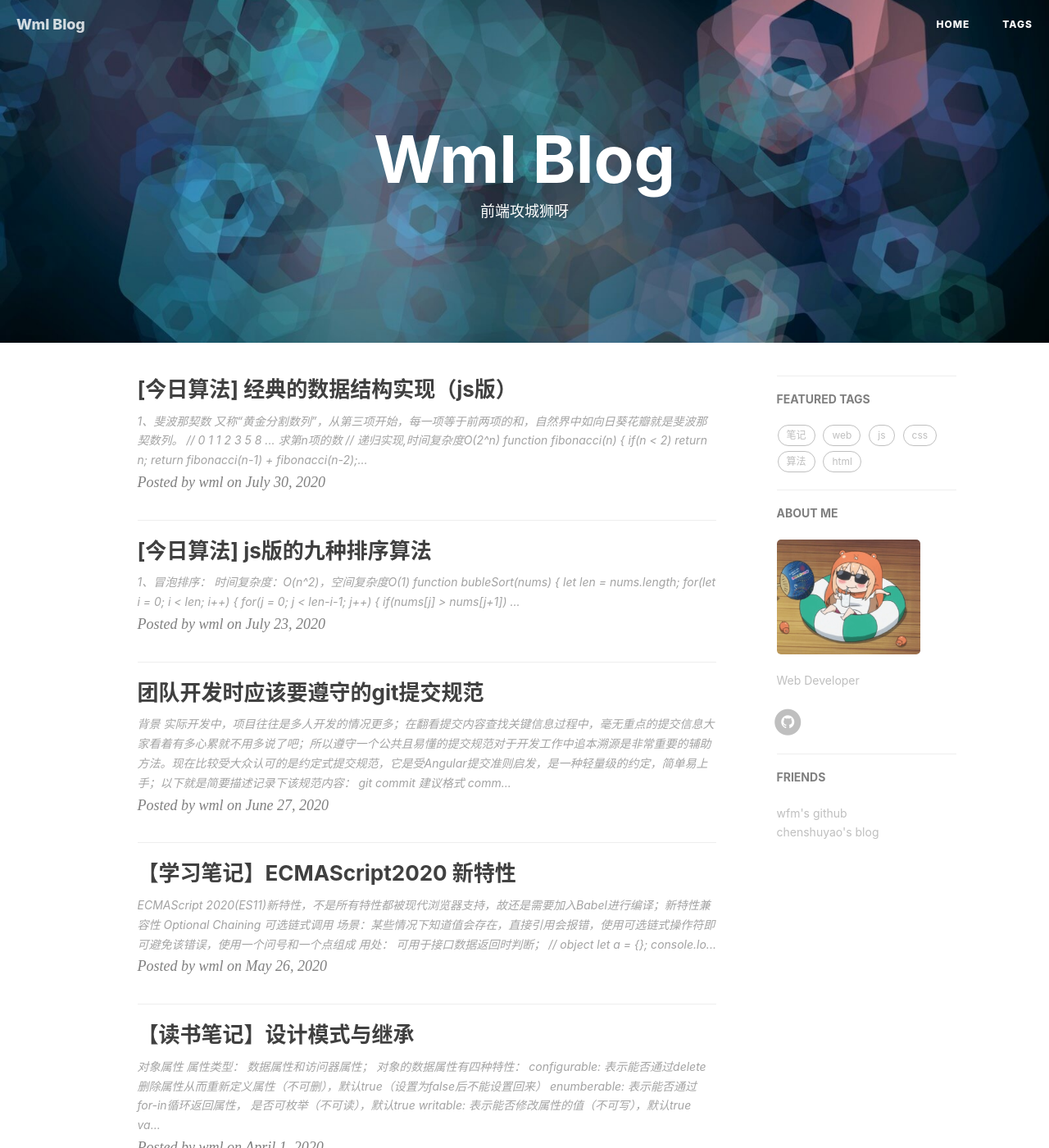
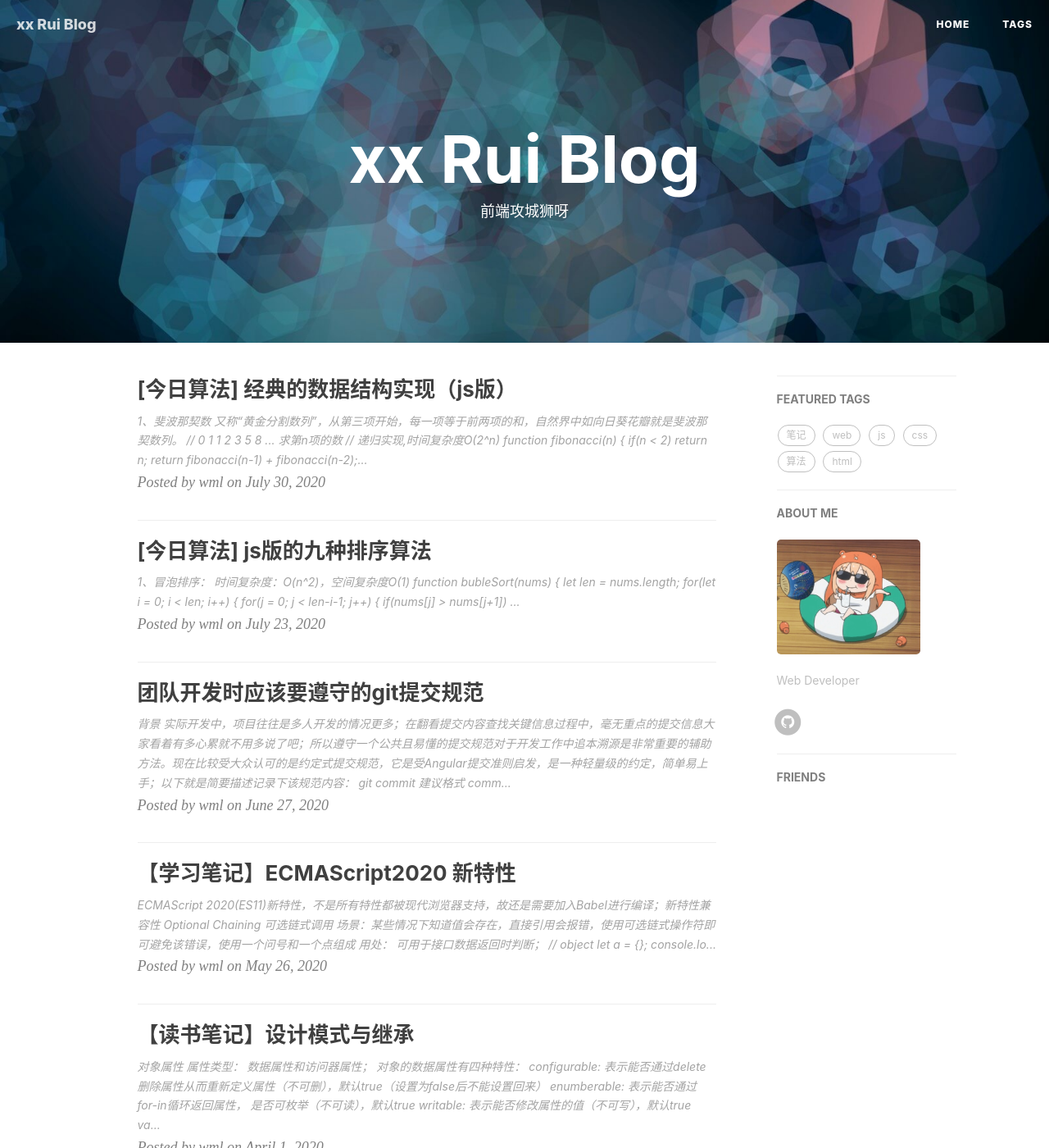
Before and after one commit to Fr3027/Fr3027.github.io, a Jekyll site: the page built from index.html, in a window 1280 px wide and 1400 px high. Shown: the whole window at 82% size. Built offline with Jekyll 4.4.1, drawn with Linux system fonts in a browser that asks for light colours; nearby versions of some CDN libraries; the list of posts is cut into pages by our own code; comment, search, counter and statistics services are not loaded; some of the changed text lies outside the part shown.

Commit message:
改配置文件

```diff
--- a/_config.yml
+++ b/_config.yml
@@ -1,13 +1,13 @@
 # theme: jekyll-theme-cayman
 
 # Site settings
-title: Wml Blog
-SEOTitle: 吴美莲的博客 | Wml Blog
+title: xx Rui Blog
+SEOTitle: xx锐的博客 | xx Rui Blog
 header-img: img/home-bg.png
-email: 1054527951@qq.com
-description: "前端开发 | 吴美莲，Web & Front-end Engineer | wumeilian的个人博客呀"
+email: ilopez153027@gmail.com
+description: "全栈开发 | 不可知论者 | xx锐，Web & Full-stack Engineer | xx锐的个人博客啊"
 keyword: "wumeilian, wml, wuml, 前端, Wml Blog, 博客，Web, Css, Javascript"
-url: "https://meilianwu.com/"              # your host, for absolute URL
+url: "https://givemeyourforever.com/"              # your host, for absolute URL
 baseurl: ""                             # for example, '/blog' if your blog hosted on 'host/blog'
 
 
@@ -43,22 +43,14 @@
 # Gitalk
 gitalk:
   enable: true    #是否开启Gitalk评论
-  clientID: a84c2a57837302767371                            #生成的clientID
-  clientSecret: 847046720bec629fbd3580d8f3cc617ab9d3a27a    #生成的clientSecret
-  repo: wumeilian.github.io    #仓库名称
-  owner: wumeilian    #github用户名
-  admin: wumeilian
+  clientID: d9f64754eef6e3df1fa2                            #生成的clientID
+  clientSecret: b01d750b22ff86b9ce89644354f722588278cdb0    #生成的clientSecret
+  repo: Fr3027.github.io    #仓库名称
+  owner: Fr3027    #github用户名
+  admin: Fr3027
   # distractionFreeMode: true #是否启用类似FB的阴影遮罩
 
 
 # Friends
 friends: [
-  {
-    title: "wfm's github",
-    href: "https://wfm19970.github.io/"
-  },
-  {
-    title: "chenshuyao's blog",
-    href: "https://chenshuyao.cn/"
-  }
 ]
```
